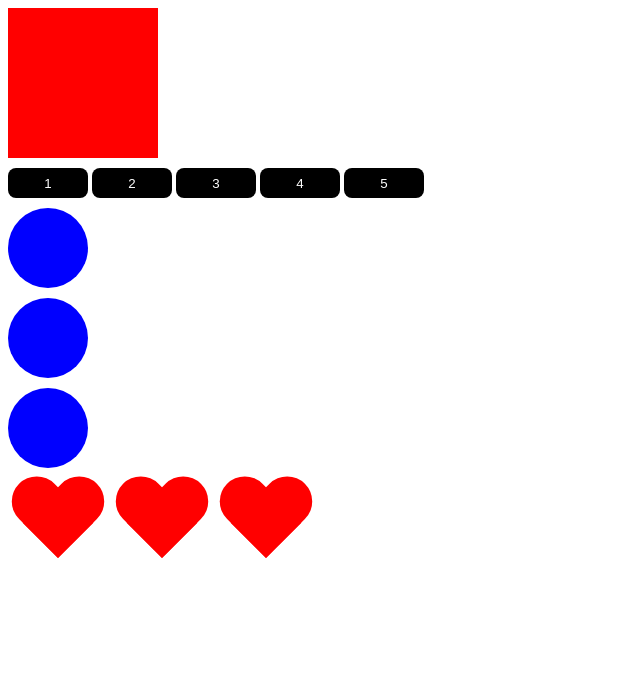
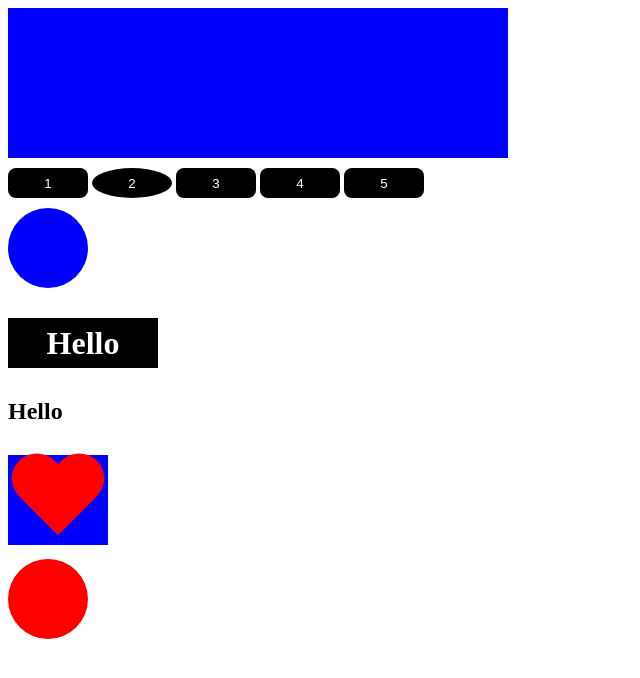
Before and after one commit to nikmois/js_projects, a plain HTML site: page elements/index.html in a window 1280 px wide. Shown: the whole page, without its empty margins (0-640 px from the left). Drawn offline with Linux system fonts and the light colour scheme.

Commit message:
working with elements taken from the page

```diff
--- a/elements/index.html
+++ b/elements/index.html
@@ -25,6 +25,6 @@
 
 		</div>
 
-		<script src="js/script.js"></script>
+		<script src="js/script2.js"></script>
 	</body>
 </html>
--- /dev/null
+++ b/elements/js/script2.js
@@ -0,0 +1,51 @@
+'use strict';
+
+const box = document.getElementById('box'),
+      btns = document.getElementsByTagName('button'),
+      circles = document.getElementsByClassName('circle'),
+      wrapper = document.querySelector('.wrapper'),
+      hearts = wrapper.querySelectorAll('.heart'),
+      oneHeart = wrapper.querySelector('.heart');
+
+
+// box.style.backgroundColor = 'blue';
+// box.style.width = '500px';
+//all changed styles are going in inline css styles (watch in browser console)
+btns[1].style.borderRadius = '100%';
+circles[0].style.backgroundColor = 'red';
+
+box.style.cssText = `background-color: blue; width: 500px`;//can write css code
+
+// for (let i = 0; i < hearts.length; i++) {    //applying styles for each element
+//     hearts[i].style.backgroundColor = 'blue';
+// }
+
+hearts.forEach(item => {                  //applying styles for each element
+    item.style.backgroundColor = 'blue';
+});
+
+const div = document.createElement('div');
+const text = document.createTextNode('Here was I');
+
+div.classList.add('black');
+
+// wrapper.append(div); //adds element in the end of div
+//wrapper.appendChild(div); //element goes in the end of parent
+// wrapper.prepend(div);//adds element in the beginning of div
+
+//hearts[0].before(div); //adds element before some element
+//hearts[0].after(div);  //adds element after some element
+
+wrapper.insertBefore(div, hearts[1]);//adds element before some element
+
+circles[2].remove(); //deletes element - new version
+//wrapper.removeChild(hearts[2]); //deletes child element - old version
+
+hearts[2].replaceWith(circles[0]); //replace element - new version
+wrapper.replaceChild(circles[0], hearts[0]); //replace element - old version
+
+div.innerHTML = "<h1>Hello world</h1>"; //ability to implement HTML code
+
+//div.textContent = "Hello"; //ability to implement text in element
+
+div.insertAdjacentHTML('afterend', '<h2>Hello</h2>'); //implement HTML code in exact pos
```
